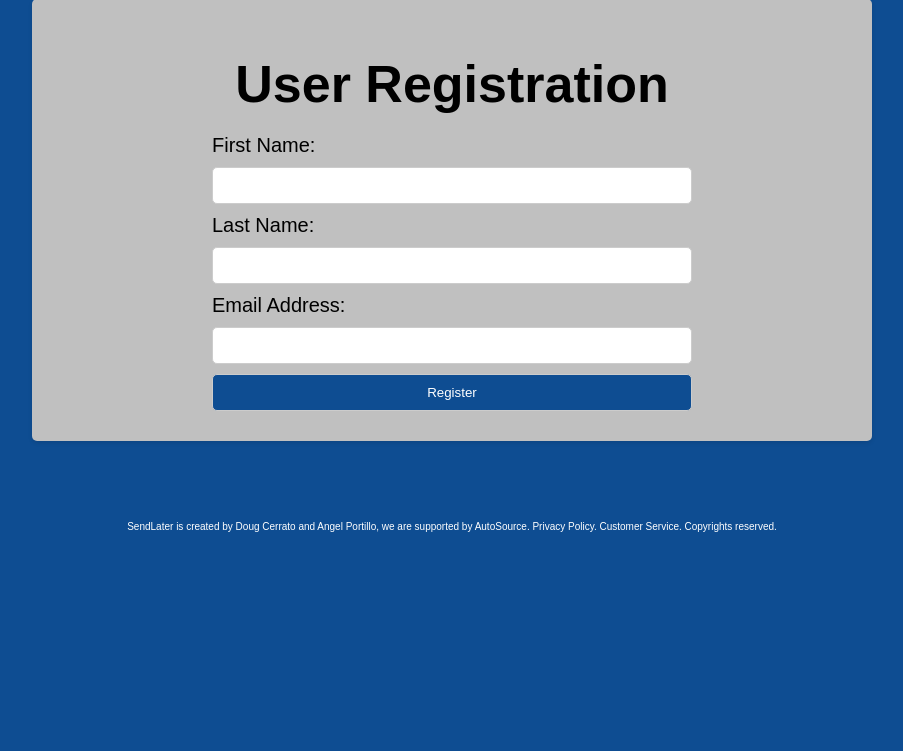
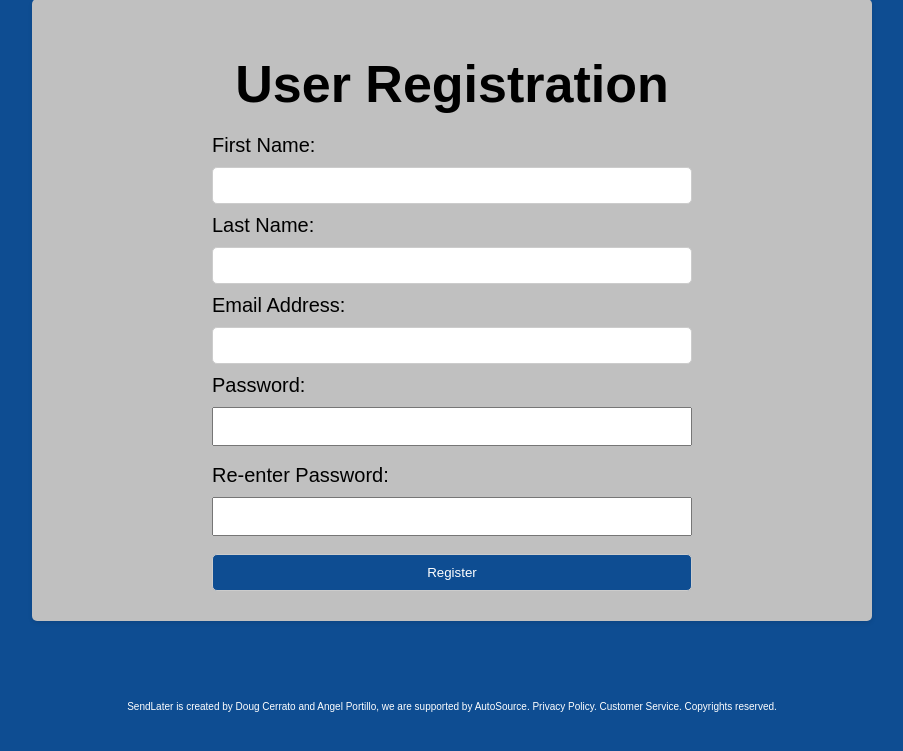
Before and after one commit to douglas-cerrato/SendLater, a PHP site: page /register.php in a window 1280 px wide. Shown: the part 21-772 px from the top of the page, without its empty margins (188-1091 px from the left). Run offline with PHP 8.4, Linux system fonts and the light colour scheme.

Commit message:
added password fields

```diff
--- a/register.php
+++ b/register.php
@@ -73,7 +73,11 @@
             <input type="text" id="lname" name="lname" required>
             <label for="email">Email Address:</label>
             <input type="email" id="email" name="email" required>
-            <input type="submit" value="Register">
+            <label for="password">Password:</label>
+            <input type="password" id="password" name="password" required="" style="width: 95%; padding: 10px;"><br><br>
+    	    <label for="repassword">Re-enter Password:</label>
+    	    <input type="password" id="repassword" name="repassword" required="" style="width: 95%; padding: 10px;"><br><br>
+	    <input type="submit" value="Register">
         </form>
     </div>
 <div class="footer">
```
